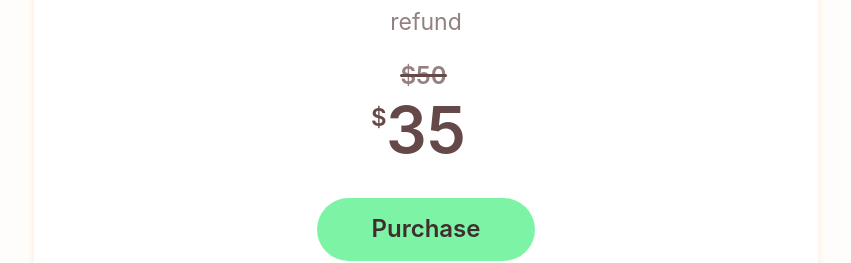
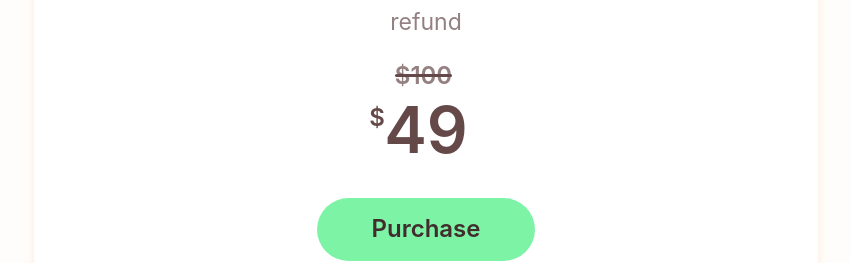
Before and after one commit to philipcdavis/swiftuifordesigners.github.io, a Next.js app: page / in a window 1280 px wide. Shown: the part 5286-5549 px from the top of the page, without its empty margins (214-1065 px from the left). Built offline with nearby package versions, Linux system fonts and the light colour scheme.

Commit message:
updated pricing

```diff
--- a/components/PurchaseCard.js
+++ b/components/PurchaseCard.js
@@ -65,12 +65,12 @@ const PurchaseCard = function (props) {
           </Text>
 
           <Strikethrough fontWeight="600" fontSize={[4]}>
-            $50
+            $100
           </Strikethrough>
           <Box mt={-3} mb={3}>
             <Price fontWeight="600" color={colors.primaryText} fontSize={[7]}>
               <Smallar fontSize={[4]}>$</Smallar>
-              <Largar>35</Largar>
+              <Largar>49</Largar>
             </Price>
           </Box>
           <Link href="https://philipdavis.gumroad.com/l/swiftui">
--- a/pages/code.js
+++ b/pages/code.js
@@ -262,7 +262,7 @@ export default function Guide() {
                     fontSize={[5]}
                   >
                     <Smallar fontSize={[5]}>$</Smallar>
-                    <Largar className="rainbowText">99</Largar>
+                    <Largar className="rainbowText">199</Largar>
                   </Price>
                 </Box>
                 <Link
```
